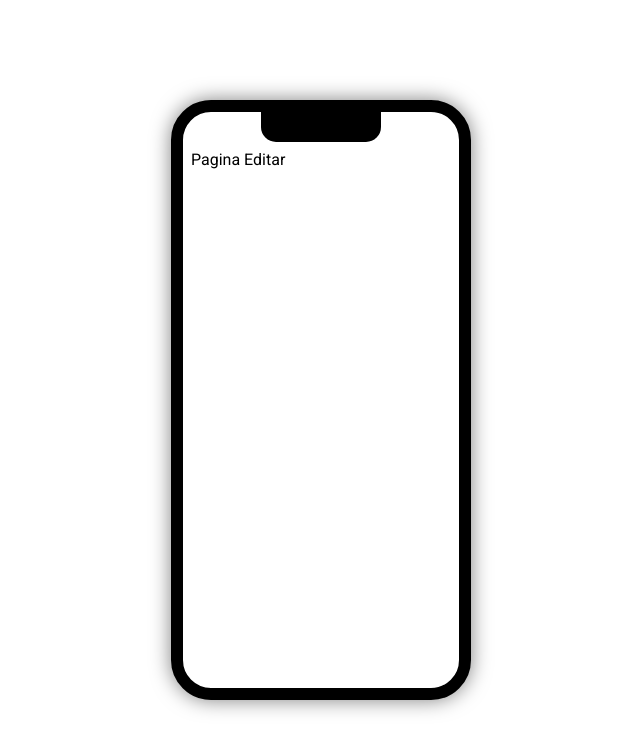
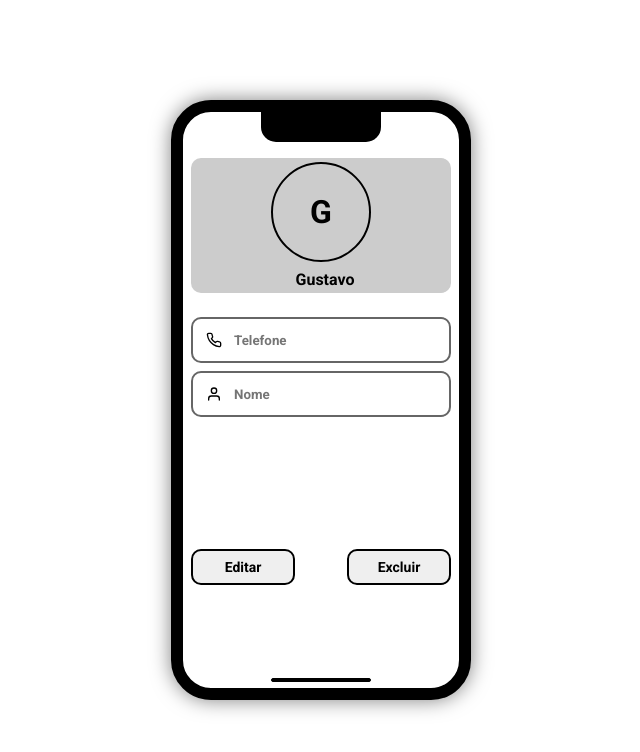
Before and after one commit to GDFgustavo/lista_contatos, a React (Create React App) app: page /editar in a window 1280 px wide. Shown: the top 752 px of the page, without its empty margins (319-959 px from the left). Built offline with nearby package versions, Linux system fonts and the light colour scheme.

Commit message:
Criando a pagina de editar o contato, e realizando pequenas alterações.

```diff
--- a/src/components/BarraSuperior/styles.ts
+++ b/src/components/BarraSuperior/styles.ts
@@ -2,8 +2,7 @@ import styled from 'styled-components'
 
 export const BarraContainer = styled.div`
   display: flex;
+  justify-content: space-between;
   align-items: center;
-  justify-content: space-between;
-  padding-bottom: 24px;
   padding: 16px;
 `
--- a/src/components/BotaoAdicionar/styles.ts
+++ b/src/components/BotaoAdicionar/styles.ts
@@ -3,9 +3,16 @@ import { Link } from 'react-router-dom'
 import styled from 'styled-components'
 
 export const Botao = styled(Link)`
+  display: flex;
+  justify-content: center;
+  align-items: center;
+  font-size: 24px;
+  height: 24px;
+  width: 24px;
+  color: #000;
   background: transparent;
-  color: #000;
-  font-size: 32px;
   border: none;
+  border: 2px solid #000;
+  border-radius: 50%;
   text-decoration: none;
 `
--- a/src/components/Contato/index.tsx
+++ b/src/components/Contato/index.tsx
@@ -1,4 +1,9 @@
-import { A, Avatar, Card, Titulo } from './styles'
+import { A, Avatar, Card, Nome } from './styles'
+
+export type Props = {
+  size?: string
+  fontSize?: number
+}
 
 const Contato = () => {
   return (
@@ -6,7 +11,7 @@ const Contato = () => {
       <A to="/editar">
         <Card>
           <Avatar>G</Avatar>
-          <Titulo>Gustavo</Titulo>
+          <Nome>Gustavo</Nome>
         </Card>
       </A>
     </>
--- a/src/components/Contato/styles.ts
+++ b/src/components/Contato/styles.ts
@@ -1,6 +1,7 @@
 import { Link } from 'react-router-dom'
 
 import styled from 'styled-components'
+import { Props } from '.'
 
 export const A = styled(Link)`
   text-decoration: none;
@@ -12,7 +13,7 @@ export const Card = styled.div`
   background-color: #ccc;
   border-radius: 10px;
   padding: 8px;
-  margin-bottom: 4px;
+  margin-bottom: 8px;
   transition: 0.2s ease;
 
   &:hover {
@@ -20,19 +21,21 @@ export const Card = styled.div`
   }
 `
 
-export const Titulo = styled.h1`
+export const Nome = styled.h3`
   font-size: 16px;
-  padding-left: 8px;
+  margin-left: 8px;
   color: #000;
 `
 
-export const Avatar = styled.div`
+export const Avatar = styled.div<Props>`
   display: flex;
   justify-content: center;
   align-items: center;
-  height: 24px;
-  width: 24px;
-  background-color: red;
+  font-size: ${(props) => (props.fontSize ? props.fontSize + 'px' : '16px')};
+  font-weight: bold;
+  width: ${(props) => (props.size === 'large' ? '100px' : '24px')};
+  height: ${(props) => (props.size === 'large' ? '100px' : '24px')};
   color: #000;
   border-radius: 50%;
+  border: 2px solid #000;
 `
--- /dev/null
+++ b/src/containers/Editando/index.tsx
@@ -0,0 +1,40 @@
+import { Avatar, Nome } from '../../components/Contato/styles'
+import {
+  CardEditando,
+  InputContainer,
+  FormContainer,
+  BotaoEditar,
+  BarraAcoes
+} from './styles'
+import { BotaoRemoverCancelar, BotaoVoltar, Icon, Input } from '../../styles'
+
+import PhoneIcon from '../../assets/phone.svg'
+import ContactIcon from '../../assets/user.svg'
+
+const Editando = () => (
+  <>
+    <CardEditando>
+      <Avatar size="large" fontSize={32}>
+        G
+      </Avatar>
+      <Nome>Gustavo</Nome>
+    </CardEditando>
+    <FormContainer>
+      <InputContainer>
+        <Icon src={PhoneIcon} />
+        <Input type="number" placeholder="Telefone" />
+      </InputContainer>
+      <InputContainer>
+        <Icon src={ContactIcon} />
+        <Input type="text" placeholder="Nome" />
+      </InputContainer>
+    </FormContainer>
+    <BarraAcoes>
+      <BotaoEditar>Editar</BotaoEditar>
+      <BotaoRemoverCancelar>Excluir</BotaoRemoverCancelar>
+    </BarraAcoes>
+    <BotaoVoltar to="/" />
+  </>
+)
+
+export default Editando
--- /dev/null
+++ b/src/containers/Editando/styles.ts
@@ -0,0 +1,46 @@
+import styled from 'styled-components'
+import { Botao } from '../../styles'
+
+export const CardEditando = styled.div`
+  display: flex;
+  justify-content: center;
+  align-items: center;
+  flex-direction: column;
+  gap: 8px;
+  padding: 4px;
+  background-color: #ccc;
+  border-radius: 10px;
+  margin-bottom: 24px;
+  margin-top: 16px;
+`
+
+export const FormContainer = styled.div`
+  display: flex;
+  flex-direction: column;
+  gap: 8px;
+  margin: auto;
+  margin-bottom: 132px;
+`
+
+export const InputContainer = styled.div`
+  display: flex;
+  align-items: center;
+  padding: 5px;
+  border-radius: 10px;
+  border: 2px solid #666666;
+
+  &:hover {
+    border: 2px solid #000;
+  }
+`
+
+export const BotaoEditar = styled(Botao)`
+  // ...
+`
+
+export const BarraAcoes = styled.div`
+  display: flex;
+  justify-content: center;
+  align-items: center;
+  gap: 52px;
+`
--- a/src/containers/Phone/styles.ts
+++ b/src/containers/Phone/styles.ts
@@ -4,7 +4,7 @@ export const Notch = styled.div`
   width: 120px;
   height: 30px;
   margin: auto;
-  background: black;
+  background-color: #000;
   border-bottom-left-radius: 15px;
   border-bottom-right-radius: 15px;
 `
--- a/src/containers/Tela/index.tsx
+++ b/src/containers/Tela/index.tsx
@@ -1,4 +1,4 @@
-import { TelaContainer } from '../../styles'
+import { BotaoVoltar, TelaContainer } from '../../styles'
 import ListaDeContato from '../ListaDeContatos'
 
 const Tela = () => {
@@ -8,6 +8,7 @@ const Tela = () => {
         <ListaDeContato />
         <ListaDeContato />
         <ListaDeContato />
+        <BotaoVoltar to="/" />
       </TelaContainer>
     </>
   )
--- a/src/pages/Editar/index.tsx
+++ b/src/pages/Editar/index.tsx
@@ -1,3 +1,4 @@
+import Editando from '../../containers/Editando'
 import { Notch } from '../../containers/Phone/styles'
 import { PhoneContainer } from '../../styles'
 import { TelaContainer } from '../../styles'
@@ -6,7 +7,9 @@ const Editar = () => (
   <>
     <PhoneContainer>
       <Notch />
-      <TelaContainer>Pagina Editar</TelaContainer>
+      <TelaContainer>
+        <Editando />
+      </TelaContainer>
     </PhoneContainer>
   </>
 )
--- a/src/styles/index.ts
+++ b/src/styles/index.ts
@@ -1,3 +1,4 @@
+import { Link } from 'react-router-dom'
 import styled, { createGlobalStyle } from 'styled-components'
 
 const EstiloGlobal = createGlobalStyle`
@@ -16,19 +17,23 @@ export const Container = styled.div`
 `
 
 export const PhoneContainer = styled.div`
+  display: flex;
+  flex-direction: column;
+  position: relative;
   width: 300px;
+  padding: 0px 8px 16px;
   height: 600px;
-  padding: 0;
-  background: white;
+  background: #fff;
+  border: 12px solid black;
+  border-radius: 40px;
+  overflow: hidden;
   box-shadow: 0 0 20px rgba(0, 0, 0, 0.5);
-  border-radius: 40px;
-  border: 12px solid black;
 `
 
 export const TelaContainer = styled.div`
-  overflow-y: scroll;
-  height: 444px;
-  padding: 8px;
+  overflow-y: auto;
+  flex: 1;
+  box-sizing: border-box;
   -ms-overflow-style: none;
   scrollbar-width: none;
 `
@@ -38,4 +43,50 @@ export const Titulo = styled.h1`
   font-weight: bold;
 `
 
+export const Input = styled.input`
+  flex: 1;
+  padding: 4px;
+  border: none;
+  outline: none;
+  font-weight: bold;
+  width: 200px;
+`
+
+export const Icon = styled.img`
+  width: 32px;
+  padding: 8px;
+`
+
+export const Botao = styled.button`
+  font-weight: 600;
+  font-size: 14px;
+  width: 40%;
+  padding: 8px;
+  color: #000;
+  border: solid 2px #000;
+  border-radius: 10px;
+  cursor: pointer;
+`
+
+export const BotaoSalvar = styled(Botao)`
+  background-color: green;
+`
+
+export const BotaoVoltar = styled(Link)`
+  position: absolute;
+  left: 50%;
+  bottom: 6px;
+  transform: translateX(-50%);
+  height: 4px;
+  width: 100px;
+  border: none;
+  border: 1px solid #000;
+  border-radius: 10px;
+  background-color: #000;
+`
+
+export const BotaoRemoverCancelar = styled(Botao)`
+  // ...
+`
+
 export default EstiloGlobal
```
Also changed, not shown: src/assets/phone.svg (added), src/assets/user.svg (added).
